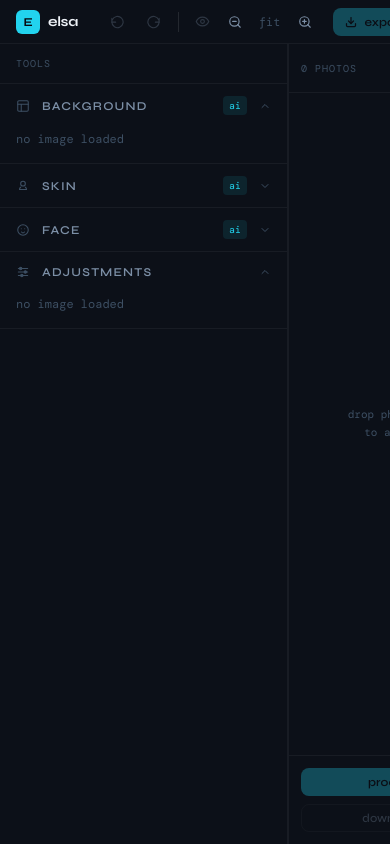
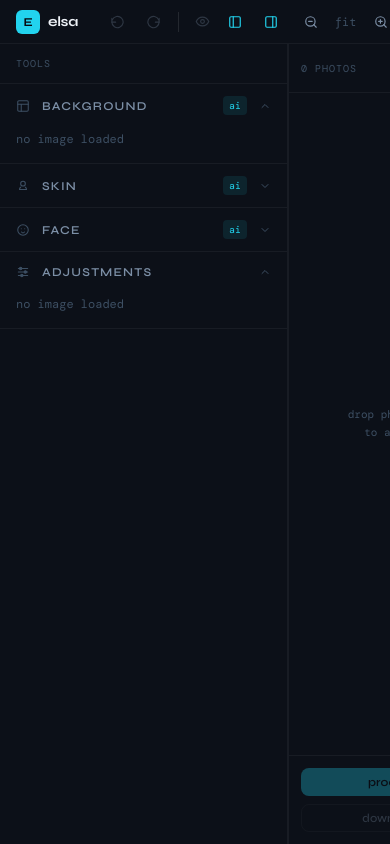
Before and after one commit to aayodejii/elsa, a Next.js app: page / in a window 390 px wide. Shown: the top 844 px of the page. Built offline with nearby package versions, Linux system fonts and the light colour scheme; a web font is replaced by a local one.

Commit message:
feat(layout): add responsive panel toggles for small screens

```diff
--- a/components/editor/EditorShell.tsx
+++ b/components/editor/EditorShell.tsx
@@ -26,10 +26,14 @@ export default function EditorShell() {
   const { processImage } = useImageProcessor();
 
   const [zoom, setZoom] = useState(1);
+  const [showSidebar, setShowSidebar] = useState(true);
+  const [showBatch, setShowBatch] = useState(true);
 
   const handleZoomIn = useCallback(() => setZoom((z) => Math.min(4, z + 0.25)), []);
   const handleZoomOut = useCallback(() => setZoom((z) => Math.max(0.1, z - 0.25)), []);
   const handleZoomFit = useCallback(() => setZoom(1), []);
+  const handleToggleSidebar = useCallback(() => setShowSidebar((v) => !v), []);
+  const handleToggleBatch = useCallback(() => setShowBatch((v) => !v), []);
 
   const handleProcessAll = useCallback(async () => {
     if (images.length === 0) return;
@@ -52,16 +56,26 @@ export default function EditorShell() {
 
   return (
     <div className="h-full flex flex-col" style={{ background: "var(--bg-base)" }}>
-      <Toolbar onZoomIn={handleZoomIn} onZoomOut={handleZoomOut} onZoomFit={handleZoomFit} />
+      <Toolbar
+        onZoomIn={handleZoomIn}
+        onZoomOut={handleZoomOut}
+        onZoomFit={handleZoomFit}
+        showSidebar={showSidebar}
+        onToggleSidebar={handleToggleSidebar}
+        showBatch={showBatch}
+        onToggleBatch={handleToggleBatch}
+      />
 
       <div className="flex flex-1 min-h-0">
-        {/* Left sidebar */}
+        {/* Left sidebar — always visible on lg+, toggled on smaller screens */}
+        <div className={`${showSidebar ? "flex" : "hidden"} lg:flex`}>
           <SidebarPanel
             skinRetouchPanel={<SkinRetouchPanel />}
             backgroundPanel={<BackgroundPanel />}
             faceEnhancePanel={<FaceEnhancePanel />}
             manualAdjustPanel={<ManualAdjustPanel />}
           />
+        </div>
 
         {/* Main canvas area */}
         <main className="flex-1 relative flex flex-col min-w-0">
@@ -69,8 +83,10 @@ export default function EditorShell() {
           <ProcessingOverlay />
         </main>
 
-        {/* Right batch panel */}
+        {/* Right batch panel — always visible on lg+, toggled on smaller screens */}
+        <div className={`${showBatch ? "flex" : "hidden"} lg:flex`}>
           <BatchPanel onProcessAll={handleProcessAll} onDownloadAll={handleDownloadAll} />
+        </div>
       </div>
     </div>
   );
--- a/components/editor/Toolbar.tsx
+++ b/components/editor/Toolbar.tsx
@@ -8,9 +8,13 @@ interface ToolbarProps {
   onZoomIn: () => void;
   onZoomOut: () => void;
   onZoomFit: () => void;
+  showSidebar: boolean;
+  onToggleSidebar: () => void;
+  showBatch: boolean;
+  onToggleBatch: () => void;
 }
 
-export default function Toolbar({ onZoomIn, onZoomOut, onZoomFit }: ToolbarProps) {
+export default function Toolbar({ onZoomIn, onZoomOut, onZoomFit, showSidebar, onToggleSidebar, showBatch, onToggleBatch }: ToolbarProps) {
   const activeImageId = useEditorStore((s) => s.activeImageId);
   const images = useEditorStore((s) => s.images);
   const undo = useEditorStore((s) => s.undo);
@@ -91,6 +95,28 @@ export default function Toolbar({ onZoomIn, onZoomOut, onZoomFit }: ToolbarProps
       {/* Spacer */}
       <div className="flex-1" />
 
+      {/* Panel toggles — visible on small screens */}
+      <div className="flex items-center gap-1 mr-2 lg:hidden">
+        <button
+          className={`${iconBtn} ${showSidebar ? "text-accent" : ""}`}
+          onClick={onToggleSidebar}
+          title="Toggle tools panel"
+        >
+          <svg width="14" height="14" viewBox="0 0 24 24" fill="none" stroke="currentColor" strokeWidth="2" strokeLinecap="round" strokeLinejoin="round">
+            <rect x="3" y="3" width="18" height="18" rx="2" /><path d="M9 3v18" />
+          </svg>
+        </button>
+        <button
+          className={`${iconBtn} ${showBatch ? "text-accent" : ""}`}
+          onClick={onToggleBatch}
+          title="Toggle photos panel"
+        >
+          <svg width="14" height="14" viewBox="0 0 24 24" fill="none" stroke="currentColor" strokeWidth="2" strokeLinecap="round" strokeLinejoin="round">
+            <rect x="3" y="3" width="18" height="18" rx="2" /><path d="M15 3v18" />
+          </svg>
+        </button>
+      </div>
+
       {/* Zoom controls */}
       <div className="flex items-center gap-1 mr-3">
         <button className={iconBtn} onClick={onZoomOut} title="Zoom out">
```
Lines whose indentation alone changed are shown as unchanged.
